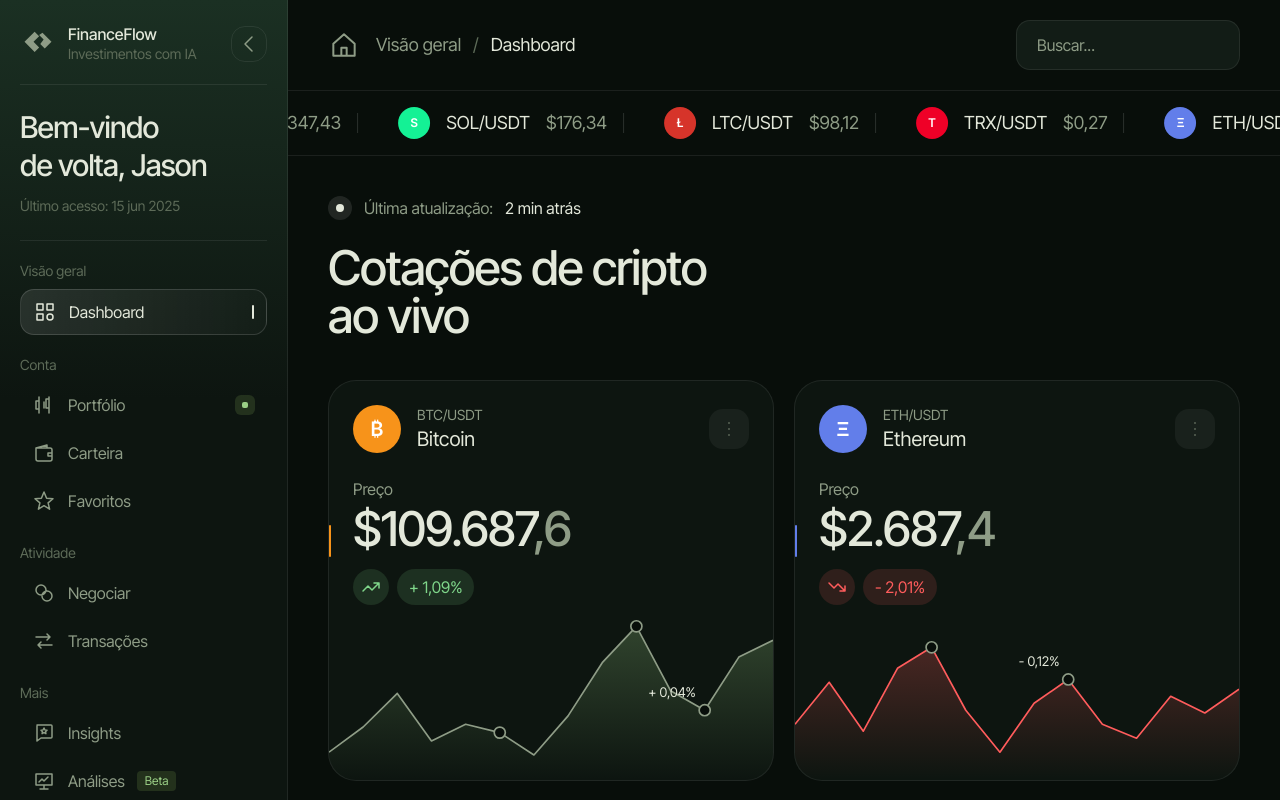
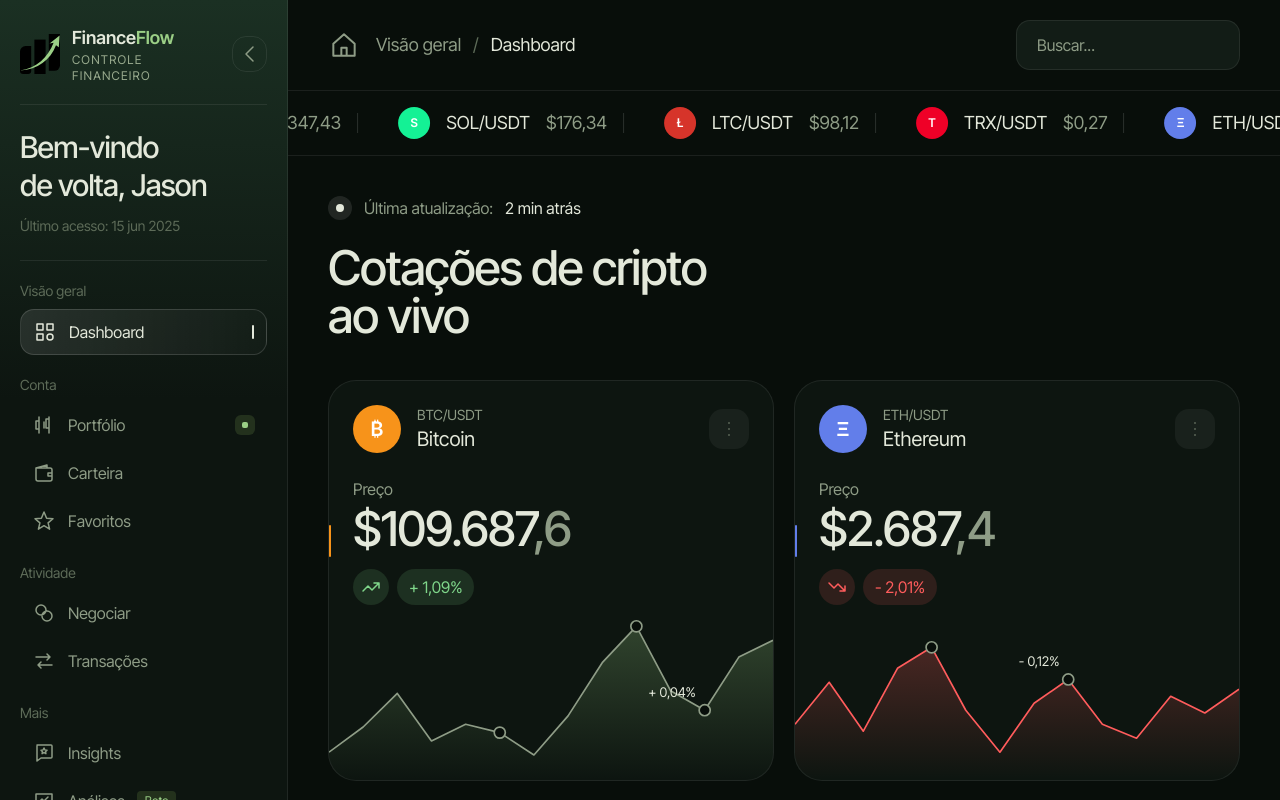
Before and after one commit to dutrathiagodev/financeflow, a Next.js app: page / in a window 1280 px wide. Built offline with nearby package versions, Linux system fonts and the light colour scheme.

Commit message:
feat: aplica logo e nome da marca FinanceFlow na sidebar

```diff
--- a/src/components/layout/sidebar.tsx
+++ b/src/components/layout/sidebar.tsx
@@ -1,15 +1,8 @@
+import { BrandMark } from "@/components/ui/brand-mark";
 import { Icon } from "@/components/ui/icon";
 import { NavBadgeView } from "@/components/ui/nav-badge";
 import { brand, navGroups, welcome } from "@/content/navigation";
 import { cn } from "@/lib/utils";
-
-function BrandMark() {
-  return (
-    <svg viewBox="0 0 32 32" aria-hidden="true" className="size-9 text-ink-muted">
-      <path fill="currentColor" d="M4 14l9-9 4 4-5 5 5 5-4 4zM20 6l8 8-6 6-4-4 3-4-4-4z" />
-    </svg>
-  );
-}
 
 export function Sidebar() {
   return (
@@ -17,8 +10,11 @@ export function Sidebar() {
       <div className="flex items-center gap-3 border-b border-line pb-5">
         <BrandMark />
         <div className="leading-tight">
-          <p className="font-medium">{brand.name}</p>
-          <p className="text-sm text-ink-faint">{brand.tagline}</p>
+          <p className="text-lg font-semibold">
+            {brand.nameStart}
+            <span className="text-accent">{brand.nameEnd}</span>
+          </p>
+          <p className="text-xs uppercase tracking-widest text-brand-mint/70">{brand.tagline}</p>
         </div>
         <button
           type="button"
--- /dev/null
+++ b/src/components/ui/brand-mark.tsx
@@ -0,0 +1,18 @@
+import { cn } from "@/lib/utils";
+
+export function BrandMark({ className }: { className?: string }) {
+  return (
+    <svg viewBox="0 0 100 100" aria-hidden="true" className={cn("size-10 shrink-0", className)}>
+      <path fill="var(--color-brand-cream)" d="M0 44a14 14 0 0 1 14-14h14v62a8 8 0 0 1-8 8h-12a8 8 0 0 1-8-8z" />
+      <rect x="36" y="14" width="28" height="86" rx="0" fill="var(--color-brand-cream)" />
+      <path fill="var(--color-brand-cream)" d="M72 0h28v78a14 14 0 0 1-14 14H72z" />
+      <path
+        fill="var(--color-accent)"
+        stroke="var(--color-brand-dark)"
+        strokeWidth={1.5}
+        strokeLinejoin="round"
+        d="M0 91C42 86 70 58 84 22L74 24 99 4 97 33 90 28C75 66 45 88 0 91z"
+      />
+    </svg>
+  );
+}
--- a/src/content/navigation.ts
+++ b/src/content/navigation.ts
@@ -1,8 +1,9 @@
 import type { NavGroup } from "@/types/navigation";
 
 export const brand = {
-  name: "FinanceFlow",
-  tagline: "Investimentos com IA",
+  nameStart: "Finance",
+  nameEnd: "Flow",
+  tagline: "Controle financeiro",
 };
 
 export const welcome = {
```
